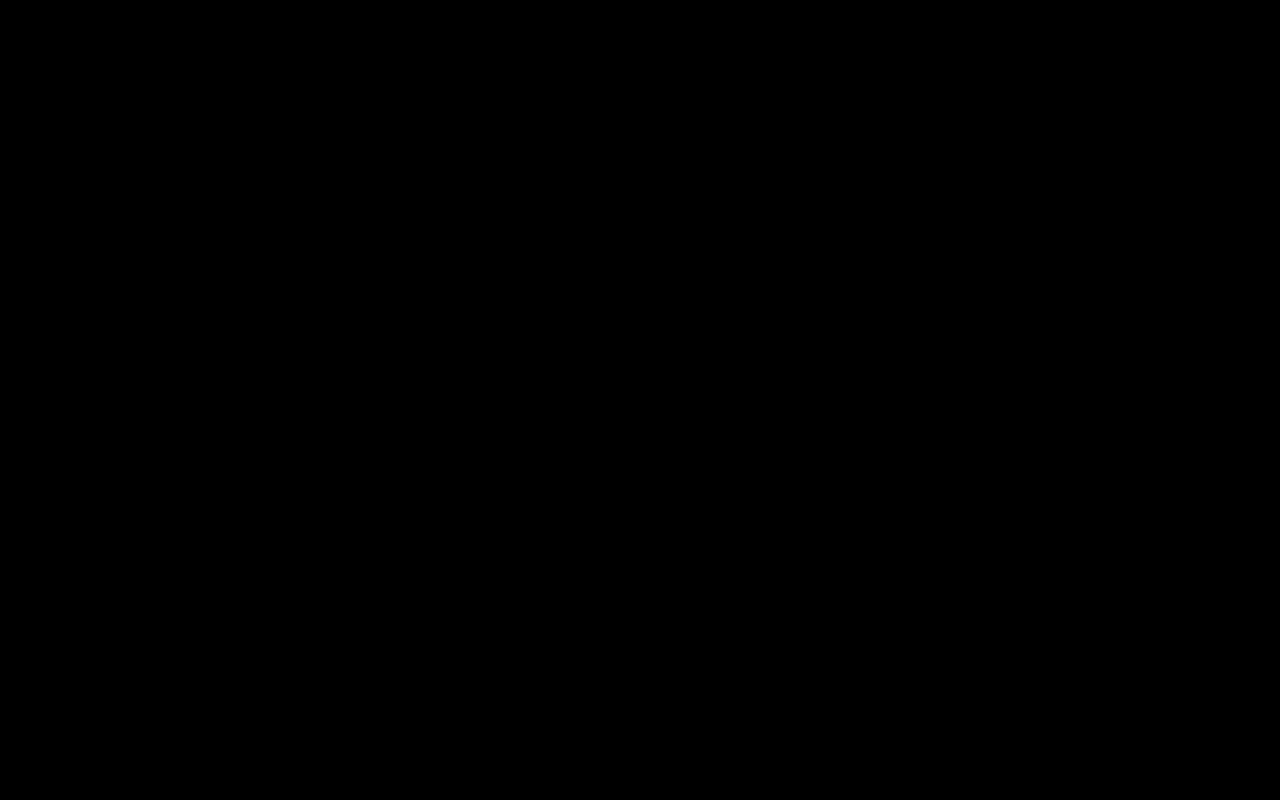
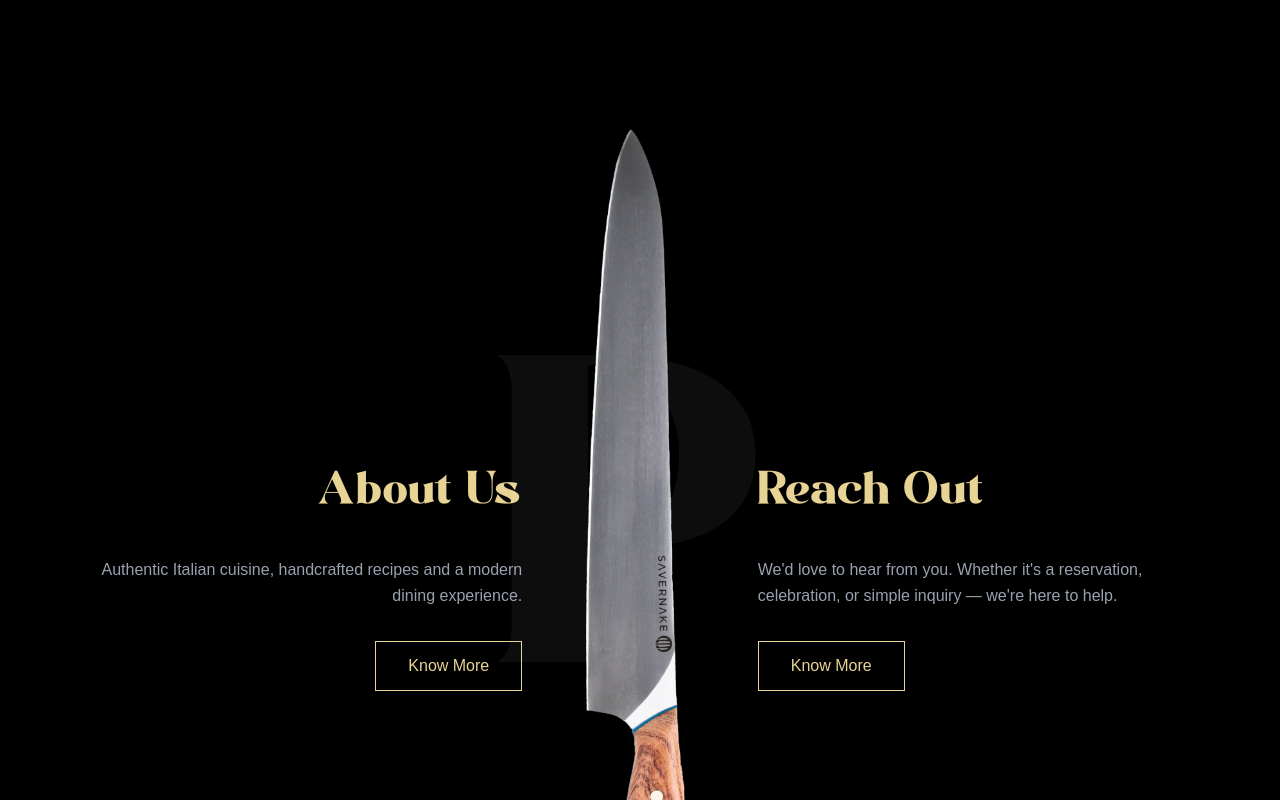
Before and after one commit to OKihichak/fullstack-restaurant-website, a React (Vite) app: page / in a window 1280 px wide. Shown: the part 800-1600 px from the top of the page. Before the commit the page ends 800 px from the top, so only its background shows below. Built offline with nearby package versions, Linux system fonts and the light colour scheme; a web font is replaced by a local one.

Commit message:
About section added

```diff
--- a/src/pages/HomePage.jsx
+++ b/src/pages/HomePage.jsx
@@ -1,3 +1,4 @@
+import About from "./homeComponents/About"
 import Hero from "./homeComponents/Hero"
 
 
@@ -5,7 +6,14 @@ import Hero from "./homeComponents/Hero"
 
 const HomePage = () => {
   return (
-    <Hero/>
+    <>
+
+      <Hero />
+      <About />
+
+
+    </>
+
   )
 }
 
--- /dev/null
+++ b/src/pages/homeComponents/About.jsx
@@ -0,0 +1,130 @@
+import styles from "./About.module.css";
+import { useGSAP } from "@gsap/react";
+import gsap from "gsap";
+import { ScrollTrigger } from "gsap/ScrollTrigger";
+import { useRef } from "react";
+
+gsap.registerPlugin(ScrollTrigger);
+
+
+
+
+const About = () => {
+
+    const sectionRef = useRef();
+    const knifeRef = useRef();
+
+
+    useGSAP(() => {
+
+        const tl = gsap.timeline({
+
+            scrollTrigger: {
+                trigger: sectionRef.current,
+                start: "top 75%",
+            }
+
+        });
+
+        tl.from(".about-left", {
+            opacity: 0,
+            x: -80,
+            duration: 1.4,
+            ease: "expo.out"
+        })
+
+            .from(".about-right", {
+                opacity: 0,
+                x: 80,
+                duration: 1.4,
+                ease: "expo.out"
+            }, "-=1")
+
+            .from(knifeRef.current, {
+                opacity: 0,
+                scale: 0.9,
+                duration: 1.8,
+                ease: "expo.out"
+            }, "-=1");
+
+
+
+        gsap.to(knifeRef.current, {
+
+
+
+            ease: "none",
+
+            scrollTrigger: {
+                trigger: sectionRef.current,
+                start: "top bottom",
+                end: "bottom top",
+                scrub: true,
+            }
+
+        });
+
+    });
+
+
+    return (
+
+        <section ref={sectionRef} className={styles.section}>
+
+            <div className={styles.content}>
+
+                <div className={`about-left ${styles.left}`}>
+
+                    <h2>About Us</h2>
+
+                    <p>
+                        Authentic Italian cuisine,
+                        handcrafted recipes and
+                        a modern dining experience.
+                    </p>
+
+                    <button>
+                        Know More
+                    </button>
+
+                </div>
+
+                <div className={styles.center}>
+
+                    <div className={styles.letter}>
+                        P
+                    </div>
+
+                    <img
+                        ref={knifeRef}
+                        src="/images/knife.png"
+                        alt="chef knife"
+                    />
+
+                </div>
+
+                <div className={`about-right ${styles.right}`}>
+
+                    <h2>Reach Out</h2>
+
+                    <p>
+                        We'd love to hear from you.
+                        Whether it's a reservation,
+                        celebration, or simple inquiry —
+                        we're here to help.
+                    </p>
+
+                    <button>
+                        Know More
+                    </button>
+
+                </div>
+
+            </div>
+
+        </section>
+
+    )
+}
+
+export default About
--- /dev/null
+++ b/src/pages/homeComponents/About.module.css
@@ -0,0 +1,128 @@
+@reference "../../index.css";
+
+.section{
+    @apply relative
+    py-32
+    overflow-hidden
+    bg-black;
+}
+
+
+.letter{
+    @apply absolute
+    inset-0
+    flex
+    justify-center
+    items-center
+    text-[22rem]
+    md:text-[35rem]
+    font-modern-negra
+    text-white/5
+    z-0;
+}
+
+
+.content{
+    @apply relative
+    z-20
+    container
+    mx-auto
+    px-5
+    flex
+    lg:flex-row
+    flex-col
+    items-center
+    justify-between;
+}
+
+
+.left{
+    @apply flex-1
+    flex
+    flex-col
+    justify-end
+    items-end
+    text-right;
+}
+
+
+.center{
+    @apply relative
+    mx-0
+    lg:mx-16
+    my-10
+    lg:my-0
+    flex
+    justify-center
+    items-center;
+}
+
+.center img{
+    @apply relative
+    z-20
+    h-[450px]
+    md:h-[700px]
+    lg:h-[900px]
+    w-auto
+    object-contain;
+}
+
+
+.right{
+    @apply flex-1
+    flex
+    flex-col
+    justify-start
+    items-start
+    text-left;
+}
+
+
+.left h2,
+.right h2{
+    @apply font-modern-negra
+    text-yellow
+    text-4xl
+    md:text-6xl;
+}
+
+
+.left p,
+.right p{
+    @apply my-8
+    text-gray-400
+    leading-relaxed
+    max-w-md;
+}
+
+
+.left button,
+.right button{
+    @apply border
+    border-yellow
+    px-8
+    py-3
+    text-yellow
+    transition
+    hover:bg-yellow
+    hover:text-black;
+}
+
+
+@media (max-width:1024px){
+
+    .content{
+        @apply flex-col;
+    }
+
+    .left,
+    .right{
+        @apply items-center
+        text-center;
+    }
+
+    .center{
+        @apply my-16;
+    }
+
+}
--- a/src/pages/homeComponents/Hero.module.css
+++ b/src/pages/homeComponents/Hero.module.css
@@ -97,8 +97,8 @@
 /* PLAY BUTTON */
 
 .videoControl{
-    @apply fixed
-    z-50
+    @apply absolute
+    z-30
     w-12
     h-12
     rounded-full
@@ -111,7 +111,7 @@
     hover:bg-white/20;
 
     left: 1.5rem;
-    bottom: max(1.5rem, env(safe-area-inset-bottom));
+    bottom: 1.5rem;
 }
 
 .videoControl img{
```
Also changed, not shown: public/images/knife.png (added).
